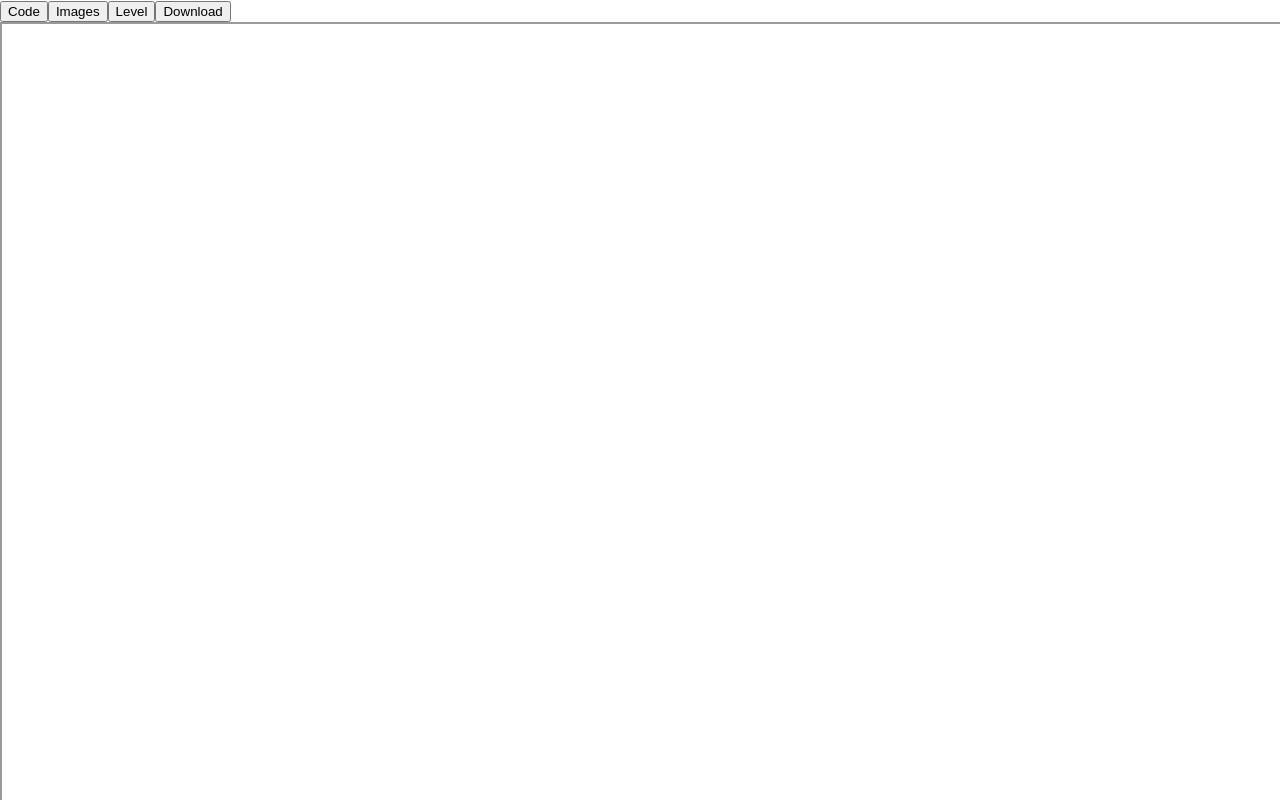
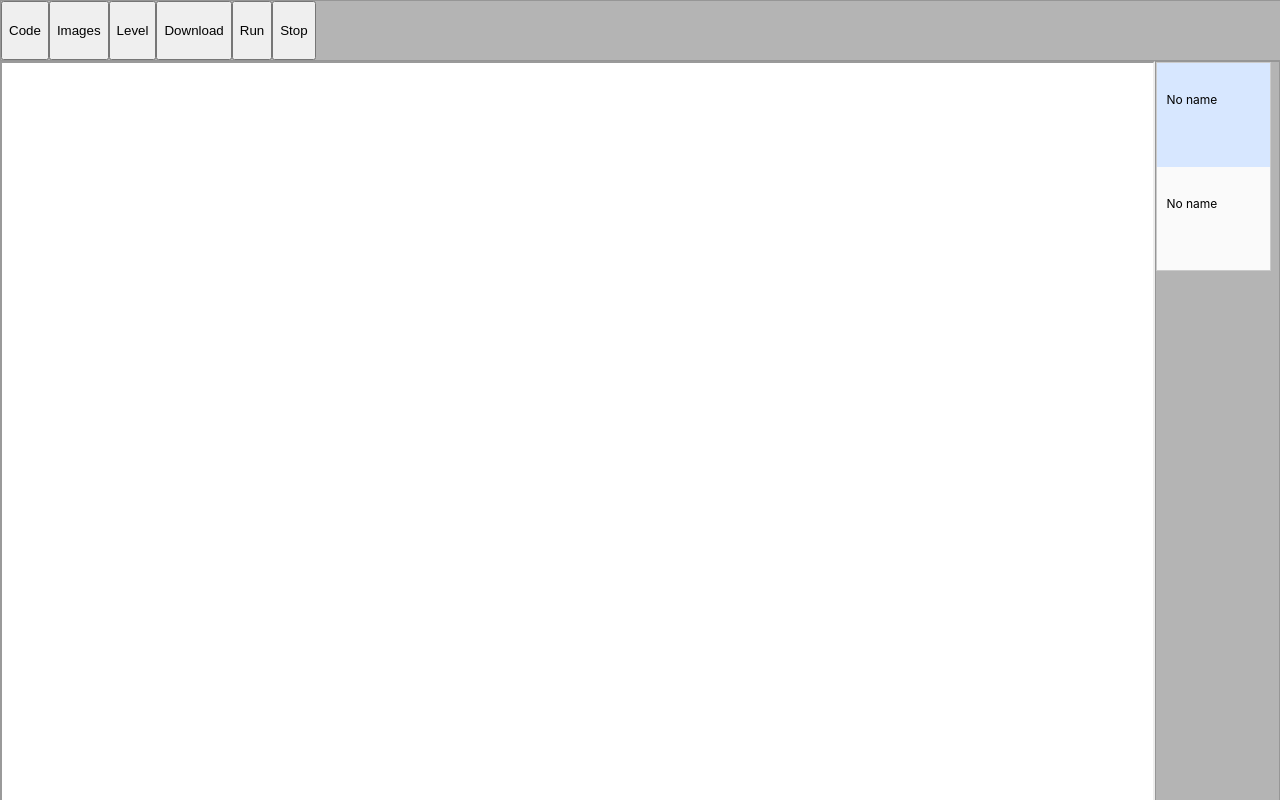
Before and after one commit to alexezh/bark.ui, a React (Create React App) app: page / in a window 1280 px wide. Built offline with nearby package versions, Linux system fonts and the light colour scheme; what keymirror, minilog, paper would draw is missing.

Commit message:
fixing things

```diff
--- a/src/App.css
+++ b/src/App.css
@@ -1,3 +1,9 @@
+html {
+	--ui-gray: #b4b4b4;
+	--ui-white: #ffffff;
+	--ui-border: 1px solid #969696;
+}
+
 .App {
   text-align: center;
 }
@@ -37,9 +43,11 @@
 
 .Canvas-toolbar {
 	width: 100%;
-	height: 100%;
+	height: 4em;
 	display: flex;
 	flex-direction: row;
+	background-color: var(--ui-gray);
+	border: var(--ui-border);
 }
 
 .TextEditor-canvas {
@@ -47,16 +55,19 @@
 	height: 100%;
 	display: flex;
 	flex-direction: column;
+	background-color: var(--ui-gray);
 }
 
 .TextEditor-toolbar {
 	width: 100%;
 	flex-direction: column;
+	background-color: var(--ui-gray);
 }
 
 .TextEditor-text {
 	width: 100%;
 	height: 100%;
+	background-color: var(--ui-white);
 }
 
 .Paper-canvas {
@@ -69,6 +80,13 @@
 	height: 100%;
 	display: flex;
 	flex-direction: column;
+	background-color: var(--ui-gray);
+}
+
+.PaintEditor-toolbar {
+	width: 100%;
+	flex-direction: column;
+	background-color: var(--ui-gray);
 }
 
 .PaintEditor-workarea {
@@ -76,6 +94,7 @@
 	height: 100%;
 	display: flex;
 	flex-direction: row;
+	background-color: var(--ui-white);
 }
 
 .PaintEditor-sidebar {
@@ -83,6 +102,7 @@
 	height: 100%;
 	display: flex;
 	flex-direction: column;
+	background-color: var(--ui-gray);
 }
 
 .Sidebar-button {
@@ -106,11 +126,35 @@
 .Game-canvas {
 	width: 100%;
 	height: 100%;
+	display: flex;
+	flex-direction: row;
+	background-color: var(--ui-white);
+}
+
+.Game-spritepane {
+	width: 128px;
+	height: 100%;
+	background-color: var(--ui-gray);
+	border: var(--ui-border);
 }
 
 .Game-iframe {
 	width: 100%;
 	height: 100%;
+}
+
+.Game-spritepane-button {
+	width: 94px;
+	height: 94px;
+}
+
+.Game-spritepane-button-image {
+	width: 64px;
+	height: 64px;
+}
+
+.Game-spritepane-button-text {
+  font-size: 12px;
 }
 
 @keyframes App-logo-spin {
--- a/src/AppCanvas.tsx
+++ b/src/AppCanvas.tsx
@@ -37,6 +37,8 @@ export default class AppCanvas extends React.Component<IAppCanvasProps, IAppCanv
       'onEditLevel',
       'onDownloadProject',
       'handleResize',
+      'onStartGame',
+      'onStopGame',
       'onCloseModal'
     ]);
 
@@ -61,30 +63,6 @@ export default class AppCanvas extends React.Component<IAppCanvasProps, IAppCanv
     window.addEventListener("resize", this.handleResize);
   }
 
-  public render() {
-    return (
-      <div id='AppCanvas' className="Canvas-main">
-        <MainToolbar
-          onEditCode={this.onEditCode}
-          onEditImages={this.onEditImages}
-          onEditLevel={this.onEditLevel}
-          onDownloadProject={this.onDownloadProject} />
-        <GameCanvas />
-
-        <ReactModal isOpen={this.state.showModal} contentLabel="CodeEditor">
-          {
-            this.state.editorKind === EditorKind.CodeEditor ?
-              <TextEditorCanvas onClose={this.onCloseModal} codeBlock={workspace.lastEditedCodeBlock} /> : null
-          }
-          {
-            this.state.editorKind === EditorKind.PaintEditor ?
-              <PaintEditorCanvas onClose={this.onCloseModal} /> : null
-          }
-        </ReactModal>
-      </div>
-    );
-  }
-
   //           <button onClick={this.onCloseModal}>Close Modal</button>
 
   private onCloseModal() {
@@ -102,6 +80,15 @@ export default class AppCanvas extends React.Component<IAppCanvasProps, IAppCanv
   private onEditLevel() {
 
   }
+
+  private onStartGame() {
+    console.log('onStartGame');
+  }
+
+  private onStopGame() {
+    console.log('onStopGame');
+  }
+
 
   private onDownloadProject() {
 
@@ -129,4 +116,30 @@ export default class AppCanvas extends React.Component<IAppCanvasProps, IAppCanv
     // remove the link from the DOM
     document.body.removeChild(event.target);
   }
+
+  public render() {
+    return (
+      <div id='AppCanvas' className="Canvas-main">
+        <MainToolbar
+          onEditCode={this.onEditCode}
+          onEditImages={this.onEditImages}
+          onEditLevel={this.onEditLevel}
+          onDownloadProject={this.onDownloadProject}
+          onStartGame={this.onStartGame}
+          onStopGame={this.onStopGame} />
+        <GameCanvas />
+
+        <ReactModal isOpen={this.state.showModal} contentLabel="CodeEditor">
+          {
+            this.state.editorKind === EditorKind.CodeEditor ?
+              <TextEditorCanvas onClose={this.onCloseModal} codeBlock={workspace.lastEditedCodeBlock} /> : null
+          }
+          {
+            this.state.editorKind === EditorKind.PaintEditor ?
+              <PaintEditorCanvas onClose={this.onCloseModal} /> : null
+          }
+        </ReactModal>
+      </div>
+    );
+  }
 }
--- a/src/GameCanvas.tsx
+++ b/src/GameCanvas.tsx
@@ -2,7 +2,8 @@ import * as React from 'react';
 import _ from "lodash";
 
 import workspace from './Workspace';
-import { CodeFileDef, project } from './Project';
+import GameSpritePane from './GameSpritePane';
+import * as project from './Project';
 
 export interface IGameCanvasProps {
 }
@@ -23,6 +24,10 @@ export default class GameCanvas extends React.Component<IGameCanvasProps, IGameC
     }
   }
 
+  private onSpriteChange(sprite: project.SpriteDef) {
+    console.log('Select sprite:' + sprite.id);
+  }
+
   public render() {
     let origin = document.location.origin;
     origin += "/bark.html";
@@ -30,6 +35,7 @@ export default class GameCanvas extends React.Component<IGameCanvasProps, IGameC
     return (
       <div className="Game-canvas">
         <iframe key={this.state.iframeKey} src={origin} className="Game-iframe" />
+        <GameSpritePane onChange={this.onSpriteChange} />
       </div >
     );
   }
--- /dev/null
+++ b/src/GameSpritePane.tsx
@@ -0,0 +1,101 @@
+import * as React from 'react';
+import _ from "lodash";
+import List from './paint/ui/list/list';
+import ListItem from './paint/ui/list/list-item';
+import * as project from './Project';
+
+import './App.css';
+
+export interface IGameSpritePaneProps {
+  sprite?: project.SpriteDef;
+  onChange: (sprite: project.SpriteDef) => void;
+}
+
+export interface IGameSpritePaneState {
+  sprite: project.SpriteDef;
+  selectedSpriteIndex: number | null;
+
+  /**
+   * fake property for updating list
+   */
+  version: number;
+}
+
+export default class GameSpritePane extends React.Component<IGameSpritePaneProps, IGameSpritePaneState> {
+  constructor(props: IGameSpritePaneProps) {
+    super(props);
+
+    _.bindAll(this, [
+      'onSpriteSelected',
+      'onCostumeChange',
+      'renderItem'
+    ]);
+
+    let sprite = (props.sprite !== undefined) ? props.sprite : project.project.def.sprites[0];
+    this.state = {
+      sprite: sprite,
+      selectedSpriteIndex: 0,
+      version: 0
+    }
+  }
+
+  componentDidMount() {
+  }
+
+  componentWillUnmount() {
+  }
+
+  componentWillReceiveProps(newProps) {
+  }
+
+  /**
+   * called when image on any costume changes
+   */
+  private onCostumeChange(costume: project.CostumeDef) {
+    this.setState({ version: this.state.version + 1 })
+  }
+
+  /**
+   * called when new costume is selected
+   */
+  private onSpriteSelected(index: number | null) {
+    let sprite = (index !== null) ? project.project.def.sprites[index] : project.project.def.sprites[0];
+    this.setState({
+      selectedSpriteIndex: index,
+      sprite: sprite
+    });
+
+    this.props.onChange(sprite);
+  }
+
+  public render() {
+    return (
+      <div className='Game-spritepane'>
+        <List
+          itemCount={this.state.sprite.costumes.length}
+          render={(index) => this.renderItem(index)}
+          selectedItem={this.state.selectedSpriteIndex}
+          onChange={this.onSpriteSelected} />
+      </div >
+    );
+  }
+
+  renderItem(idx: number): { item: React.ReactNode, key: string } | undefined {
+    if (idx >= this.state.sprite.costumes.length) {
+      return undefined;
+    }
+    let costume = this.state.sprite.costumes[idx];
+
+    return {
+      item: (
+        <div className="Game-spritepane-button">
+          <img className='Game-spritepane-button-button-image' src={costume.imageData?.image} />
+          <div>
+            <span className='Game-spritepane-button-text'>{costume.name}</span>
+          </div>
+        </div>
+      ),
+      key: costume.id
+    };
+  }
+}
--- a/src/TextEditorCanvas.tsx
+++ b/src/TextEditorCanvas.tsx
@@ -32,6 +32,22 @@ export default class TextEditorCanvas extends React.Component<ITextEditorCanvasP
     }
   }
 
+  private onCodeChange(event: any) {
+    if (this.state.codeBlock !== undefined) {
+      this.state.codeBlock.updateCode(event.target.value);
+    }
+    // update id to trigger reload
+    this.setState({ codeId: this.state.codeBlock?.codeId });
+  }
+
+  private onToolbarChange(codeBlock: CodeBlockDef | undefined) {
+    console.log(codeBlock);
+    this.setState({
+      codeBlock: codeBlock,
+      codeId: codeBlock?.codeId
+    });
+  }
+
   public render() {
     return (
       <div className="TextEditor-canvas">
@@ -47,20 +63,4 @@ export default class TextEditorCanvas extends React.Component<ITextEditorCanvasP
       </div>
     );
   }
-
-  private onCodeChange(event: any) {
-    if (this.state.codeBlock !== undefined) {
-      this.state.codeBlock.updateCode(event.target.value);
-    }
-    // update id to trigger reload
-    this.setState({ codeId: this.state.codeBlock?.codeId });
-  }
-
-  private onToolbarChange(codeBlock: CodeBlockDef | undefined) {
-    console.log(codeBlock);
-    this.setState({
-      codeBlock: codeBlock,
-      codeId: codeBlock?.codeId
-    });
-  }
 }
--- a/src/TextEditorToolbar.tsx
+++ b/src/TextEditorToolbar.tsx
@@ -18,7 +18,7 @@ export default class TextEditorToolbar extends React.Component<ITextEditorToolba
     super(props);
 
     _.bindAll(this, [
-      'onSelectObject',
+      'onSelectFile',
       'onSelectFunction'
     ]);
 
@@ -27,6 +27,31 @@ export default class TextEditorToolbar extends React.Component<ITextEditorToolba
       codeFile: props.codeBlock?.parent as CodeFileDef
     }
   }
+
+  private onSelectFile(e: any) {
+    let codeFile = project.findCodeFileById(e.target.value);
+    if (codeFile === undefined) {
+      return;
+    }
+
+    console.log('TextEditor select:' + codeFile.name);
+    this.setState({
+      codeFile: codeFile,
+      codeBlock: codeFile.firstBlock
+    });
+    this.props.onChange(codeFile.firstBlock);
+  }
+
+  private onSelectFunction(e: any) {
+    let codeFile = project.findCodeFileById(e.target.value);
+    let codeBlock = codeFile?.firstBlock;
+    this.setState({
+      codeBlock: codeFile?.firstBlock,
+      codeFile: codeFile
+    });
+    this.props.onChange(codeBlock);
+  }
+
 
   public render() {
     return (
@@ -42,29 +67,6 @@ export default class TextEditorToolbar extends React.Component<ITextEditorToolba
         <button className='ModalEditor-close' onClick={this.props.onClose}>Close</button>
       </div>
     );
-  }
-
-  private onSelectFile(e: any) {
-    let codeFile = project.findCodeFileById(e.target.value);
-    if (codeFile === undefined) {
-      return;
-    }
-
-    this.setState({
-      codeFile: codeFile,
-      codeBlock: codeFile.firstBlock
-    });
-    this.props.onChange(codeFile.firstBlock);
-  }
-
-  private onSelectFunction(e: any) {
-    let codeFile = project.findCodeFileById(e.target.value);
-    let codeBlock = codeFile?.firstBlock;
-    this.setState({
-      codeBlock: codeFile?.firstBlock,
-      codeFile: codeFile
-    });
-    this.props.onChange(codeBlock);
   }
 
   private renderFunctionList(): any[] {
--- a/src/maintoolbar.tsx
+++ b/src/maintoolbar.tsx
@@ -5,6 +5,8 @@ export interface IMainToolbarProps {
   onEditImages: () => void;
   onEditLevel: () => void;
   onDownloadProject: () => void;
+  onStartGame: () => void;
+  onStopGame: () => void;
 }
 
 export interface IMainToolbarState {
@@ -20,11 +22,13 @@ export default class MainToolbar extends React.Component<IMainToolbarProps, IMai
 
   public render() {
     return (
-      <div className="Canvas-maintoolbar">
+      <div className="Canvas-toolbar">
         <button onClick={this.props.onEditCode}>Code</button>
         <button onClick={this.props.onEditImages}>Images</button>
         <button onClick={this.props.onEditLevel}>Level</button>
         <button onClick={this.props.onDownloadProject}>Download</button>
+        <button onClick={this.props.onStartGame}>Run</button>
+        <button onClick={this.props.onStopGame}>Stop</button>
       </div>
     );
   }
```
Also changed, not shown: src/paint/PaintEditorCostumePane.tsx (+4 -4 lines).
